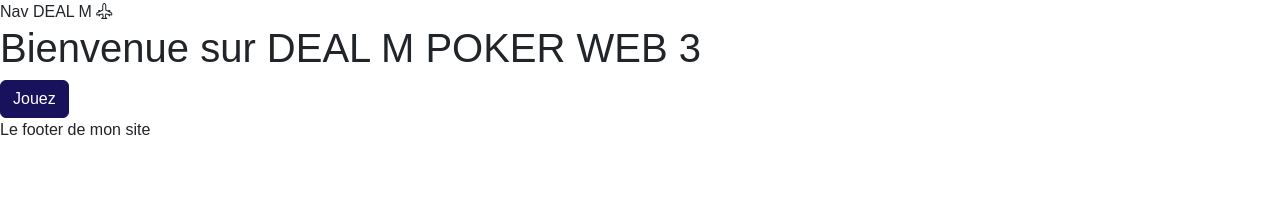
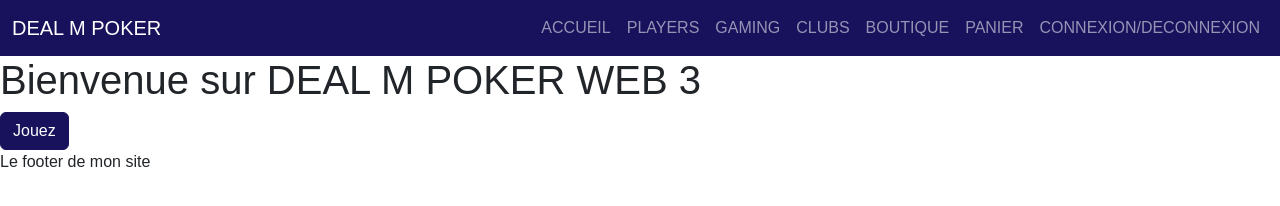
Before and after one commit to TITANFRDEALM/DeaLMpoker, a website with bundled scripts: page index.html in a window 1280 px wide. Built offline with nearby package versions, Linux system fonts and the light colour scheme; files whose address does not match are found by name; a web font is replaced by a local one.

Commit message:
Add site Header

```diff
--- a/index.html
+++ b/index.html
@@ -12,7 +12,40 @@
 </head>
 <body>
 
-    <header>Nav DEAL M <i class="bi bi-airplane-engines"></i></header>
+    <header>
+        <nav class="navbar navbar-expand-lg bg-primary" data-bs-theme="dark">
+        <div class="container-fluid">
+          <a class="navbar-brand" href="/">DEAL M POKER</a>
+          <button class="navbar-toggler" type="button" data-bs-toggle="collapse" data-bs-target="#navbarSupportedContent" aria-controls="navbarSupportedContent" aria-expanded="false" aria-label="Toggle navigation">
+            <span class="navbar-toggler-icon"></span>
+          </button>
+          <div class="collapse navbar-collapse" id="navbarSupportedContent">
+            <ul class="navbar-nav ms-auto mb-2 mb-lg-0">
+              <li class="nav-item">
+                <a class="nav-link" href="/">ACCUEIL</a>
+              </li>
+              <li class="nav-item">
+                <a class="nav-link" href="#">PLAYERS</a>
+              </li>
+              <li class="nav-item">
+                <a class="nav-link" href="#">GAMING</a>
+              </li>
+              <li class="nav-item">
+                <a class="nav-link" href="#">CLUBS</a>
+              </li>
+              <li class="nav-item">
+                <a class="nav-link" href="#">BOUTIQUE</a>
+              </li>
+              <li class="nav-item">
+                <a class="nav-link" href="#">PANIER</a>
+              </li>
+              <li class="nav-item">
+                <a class="nav-link" href="#">CONNEXION/DECONNEXION</a>
+              </li>
+            </ul>
+          </div>
+        </div>
+      </nav></i></header>
 
     <main id="main-page">
         <!-- Le contenu de la page sera injecté ici-->
```
